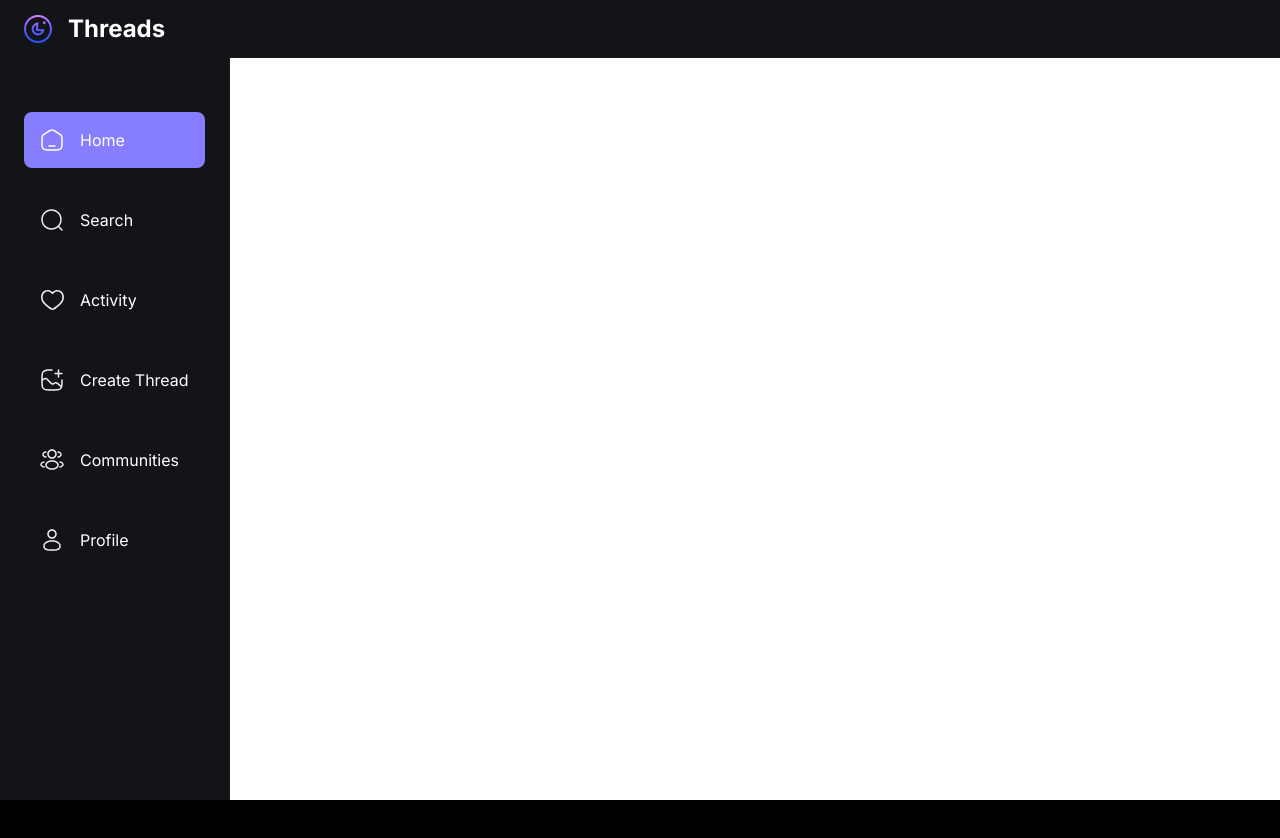
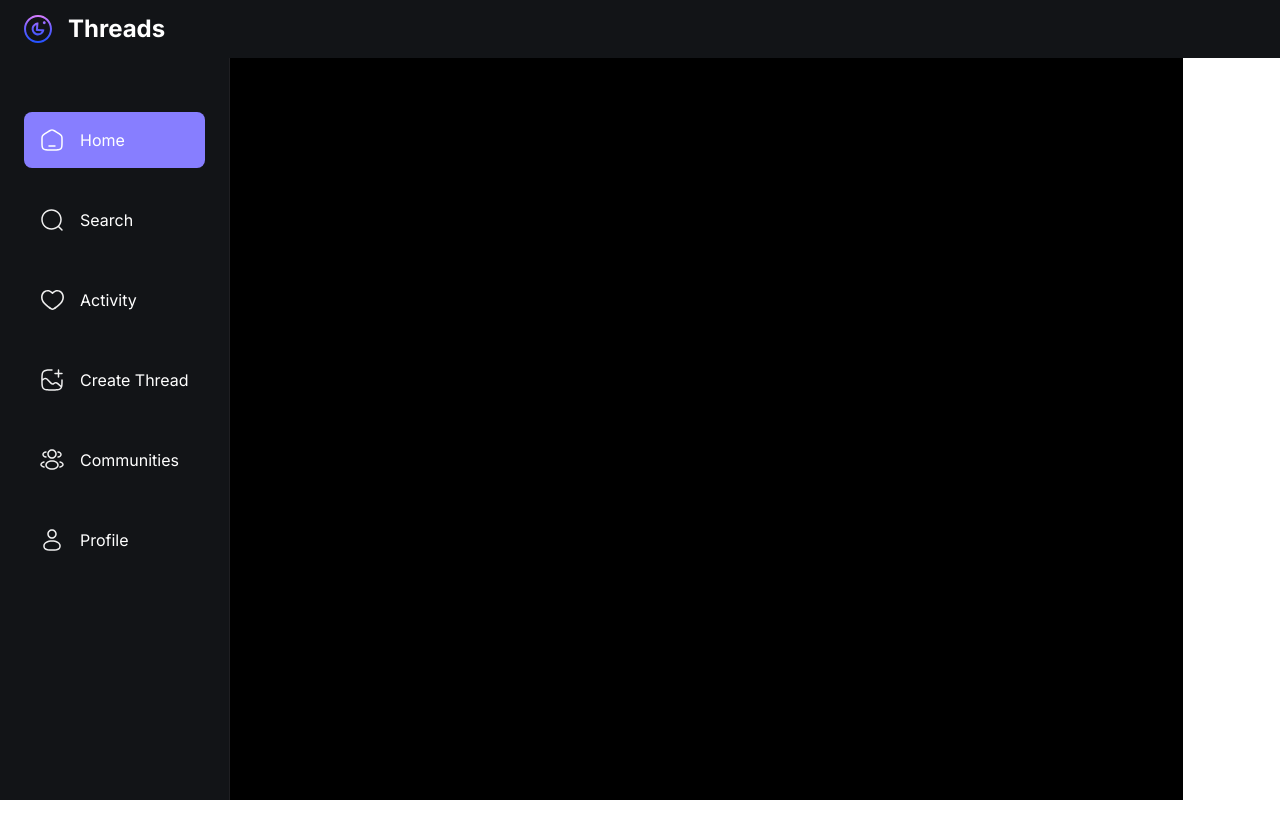
Before and after one commit to gonzalo-brandan/threads-clone, a Next.js app: page / in a window 1280 px wide. Shown: the top 838 px of the page. After the commit the page ends 800 px from the top, so only its background shows below. Built offline with nearby package versions, Linux system fonts and the light colour scheme; no server answers.

Commit message:
adjust main container layout to use flexbox

```diff
--- a/app/(root)/layout.tsx
+++ b/app/(root)/layout.tsx
@@ -26,7 +26,7 @@ export default function RootLayout({
       <body className={inter.className}>
        <TopBar/>
 
-       <main>
+       <main className="flex flex-row">
         <LeftSideBar />
 
         <section className="main-container">
```
